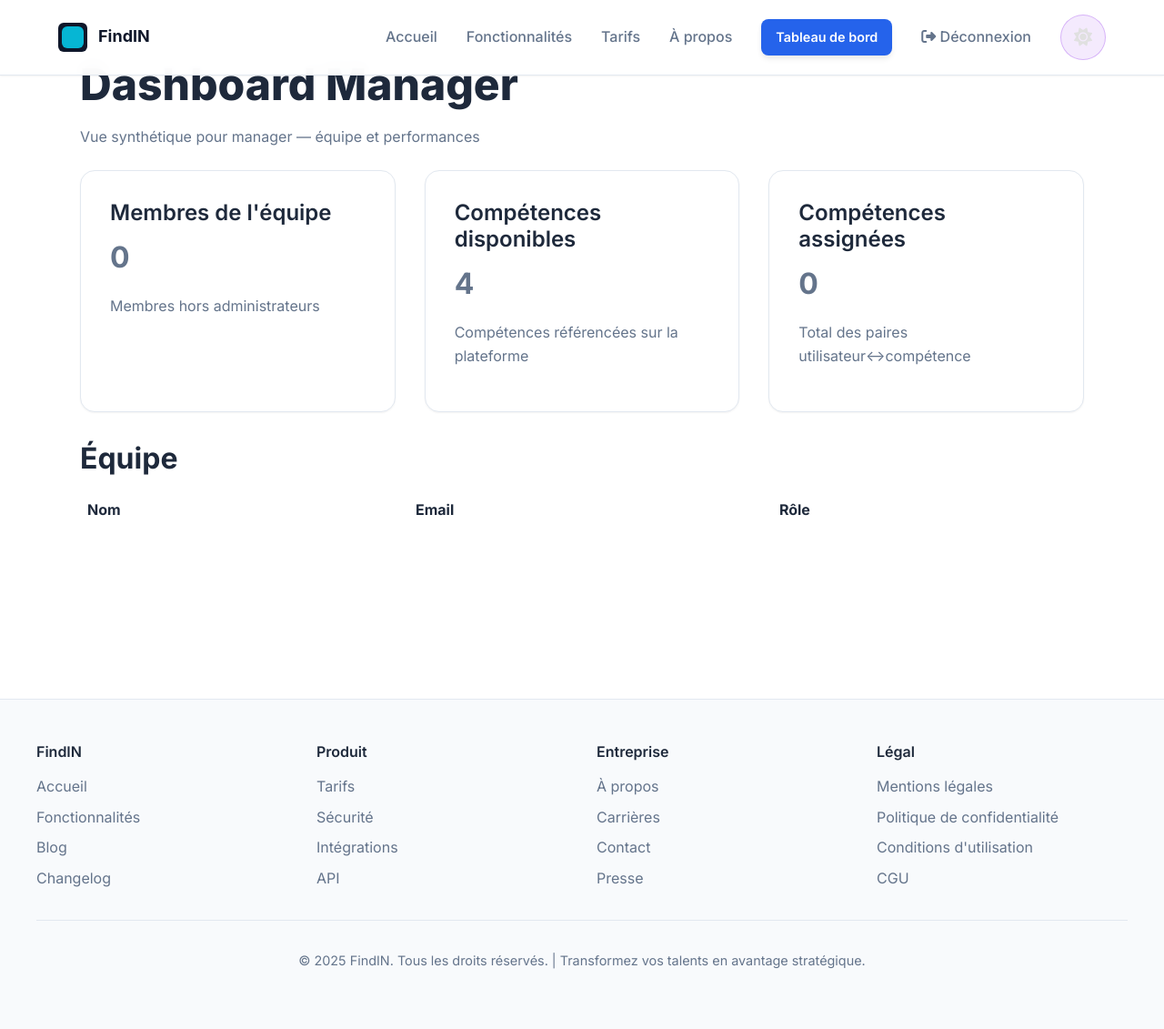
After one commit to evanmse/FindIn, a PHP site: page /login/views/dashboard_manager.php in a window 1280 px wide. The commit adds this page. Shown: the whole page at 91% size. Run offline with PHP 8.4, Linux system fonts and the light colour scheme; the visitor is signed in with stand-in values (Sample User, id 1); lists and menus that the app fills with data are empty; some libraries are stand-ins or nearby versions.

Commit message:
feat(dashboard): add role-specific dashboards (manager,rh,employee); add logo + favicon; header uses image if present

```diff
--- a/router.php
+++ b/router.php
@@ -32,6 +32,9 @@ $routes = [
     'logout' => ['AuthController', 'logout'],
     'register' => ['AuthController', 'register'],
     'dashboard' => function() { require 'views/dashboard_new.php'; },
+    'dashboard_manager' => function() { require 'views/dashboard_manager.php'; },
+    'dashboard_rh' => function() { require 'views/dashboard_rh.php'; },
+    'dashboard_employee' => function() { require 'views/dashboard_employee.php'; },
 
     // Dashboard routes
     'competences' => function() { require 'views/competences.php'; },
--- /dev/null
+++ b/views/dashboard_manager.php
@@ -0,0 +1,71 @@
+<?php if (session_status() === PHP_SESSION_NONE) session_start();
+if (!isset($_SESSION['user_id'])) { header('Location: /login'); exit; }
+require_once __DIR__ . '/../views/layouts/header.php';
+require_once __DIR__ . '/../models/Database.php';
+
+// Basic stats from DB
+$db = \Database::getInstance();
+$total_team = 0;
+$total_competences = 0;
+$assigned_competences = 0;
+try {
+    $stmt = $db->query("SELECT COUNT(*) as c FROM utilisateurs WHERE role != 'admin'");
+    $row = $stmt->fetch(); $total_team = $row ? (int)$row['c'] : 0;
+
+    $stmt = $db->query("SELECT COUNT(*) as c FROM competences");
+    $row = $stmt->fetch(); $total_competences = $row ? (int)$row['c'] : 0;
+
+    $stmt = $db->query("SELECT COUNT(*) as c FROM competences_utilisateurs");
+    $row = $stmt->fetch(); $assigned_competences = $row ? (int)$row['c'] : 0;
+} catch (Exception $e) {
+    // ignore DB errors, show zeros
+}
+?>
+<main class="container">
+    <section class="section">
+        <h1>Dashboard Manager</h1>
+        <p>Vue synthétique pour manager — équipe et performances</p>
+
+        <div class="grid" style="margin-top:1.5rem;">
+            <div class="card">
+                <h3>Membres de l'équipe</h3>
+                <p style="font-size:2rem;font-weight:700"><?php echo $total_team; ?></p>
+                <p class="text-muted">Membres hors administrateurs</p>
+            </div>
+            <div class="card">
+                <h3>Compétences disponibles</h3>
+                <p style="font-size:2rem;font-weight:700"><?php echo $total_competences; ?></p>
+                <p class="text-muted">Compétences référencées sur la plateforme</p>
+            </div>
+            <div class="card">
+                <h3>Compétences assignées</h3>
+                <p style="font-size:2rem;font-weight:700"><?php echo $assigned_competences; ?></p>
+                <p class="text-muted">Total des paires utilisateur↔compétence</p>
+            </div>
+        </div>
+
+        <div style="margin-top:2rem;">
+            <h2>Équipe</h2>
+            <table style="width:100%;border-collapse:collapse;margin-top:1rem;">
+                <thead>
+                    <tr><th style="text-align:left;padding:8px">Nom</th><th style="text-align:left;padding:8px">Email</th><th style="text-align:left;padding:8px">Rôle</th></tr>
+                </thead>
+                <tbody>
+                    <?php
+                    try {
+                        $stmt = $db->query("SELECT prenom, nom, email, role FROM utilisateurs WHERE role != 'admin' LIMIT 50");
+                        while ($u = $stmt->fetch()) {
+                            $fullname = trim(($u['prenom'] ?? '') . ' ' . ($u['nom'] ?? '')) ?: $u['email'];
+                            echo "<tr><td style='padding:8px'>{$fullname}</td><td style='padding:8px'>{$u['email']}</td><td style='padding:8px'>{$u['role']}</td></tr>";
+                        }
+                    } catch (Exception $e) {
+                        echo "<tr><td colspan='3' style='padding:8px'>Impossible de charger les membres.</td></tr>";
+                    }
+                    ?>
+                </tbody>
+            </table>
+        </div>
+    </section>
+</main>
+
+<?php require_once __DIR__ . '/../views/layouts/footer.php';
--- a/views/layouts/header.php
+++ b/views/layouts/header.php
@@ -12,11 +12,22 @@
     <header class="findin-header">
         <div class="header-container">
             <a href="/" class="findin-logo">
-                <svg width="32" height="32" viewBox="0 0 32 32" fill="none" xmlns="http://www.w3.org/2000/svg">
-                    <rect x="4" y="4" width="24" height="24" rx="6" fill="#2563eb"/>
-                    <path d="M16 10L20 18H12L16 10Z" fill="white"/>
-                </svg>
-                <span>FindIN</span>
+                <?php
+                // Prefer using a provided logo image (assets/images/logo.svg) if present
+                $logoPath = __DIR__ . '/../../assets/images/logo.svg';
+                if (file_exists($logoPath)) {
+                    echo '<img src="/assets/images/logo.svg" alt="FindIN" style="height:32px;">';
+                } else {
+                    // Fallback inline SVG
+                    ?>
+                    <svg width="32" height="32" viewBox="0 0 32 32" fill="none" xmlns="http://www.w3.org/2000/svg">
+                        <rect x="4" y="4" width="24" height="24" rx="6" fill="#2563eb"/>
+                        <path d="M16 10L20 18H12L16 10Z" fill="white"/>
+                    </svg>
+                    <span>FindIN</span>
+                    <?php
+                }
+                ?>
             </a>
 
             <nav class="nav-links">
```
Also changed, not shown: views/dashboard_employee.php (added, +69 -0 lines), views/dashboard_rh.php (added, +48 -0 lines), assets/images/favicon.svg (added), assets/images/logo.svg (added).
